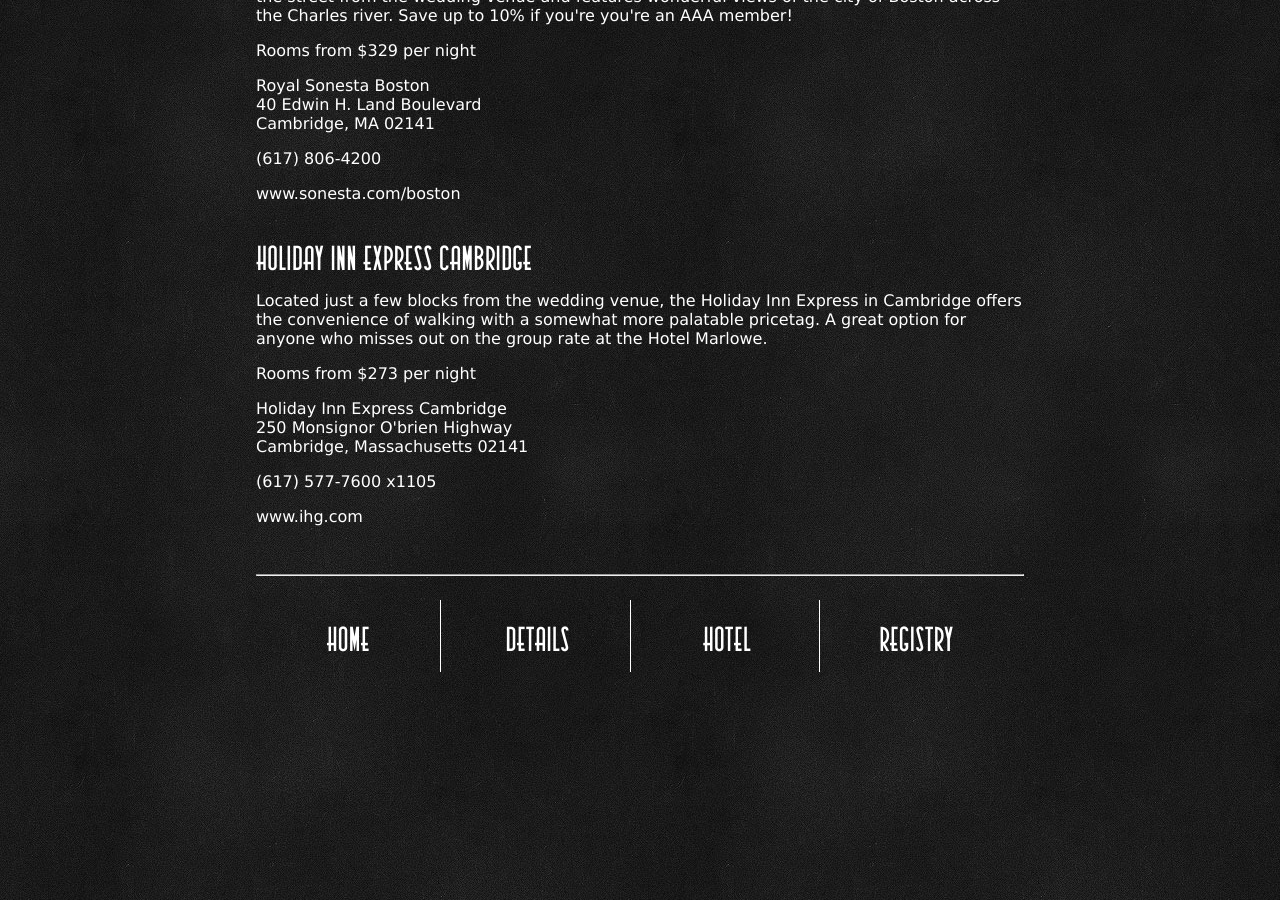
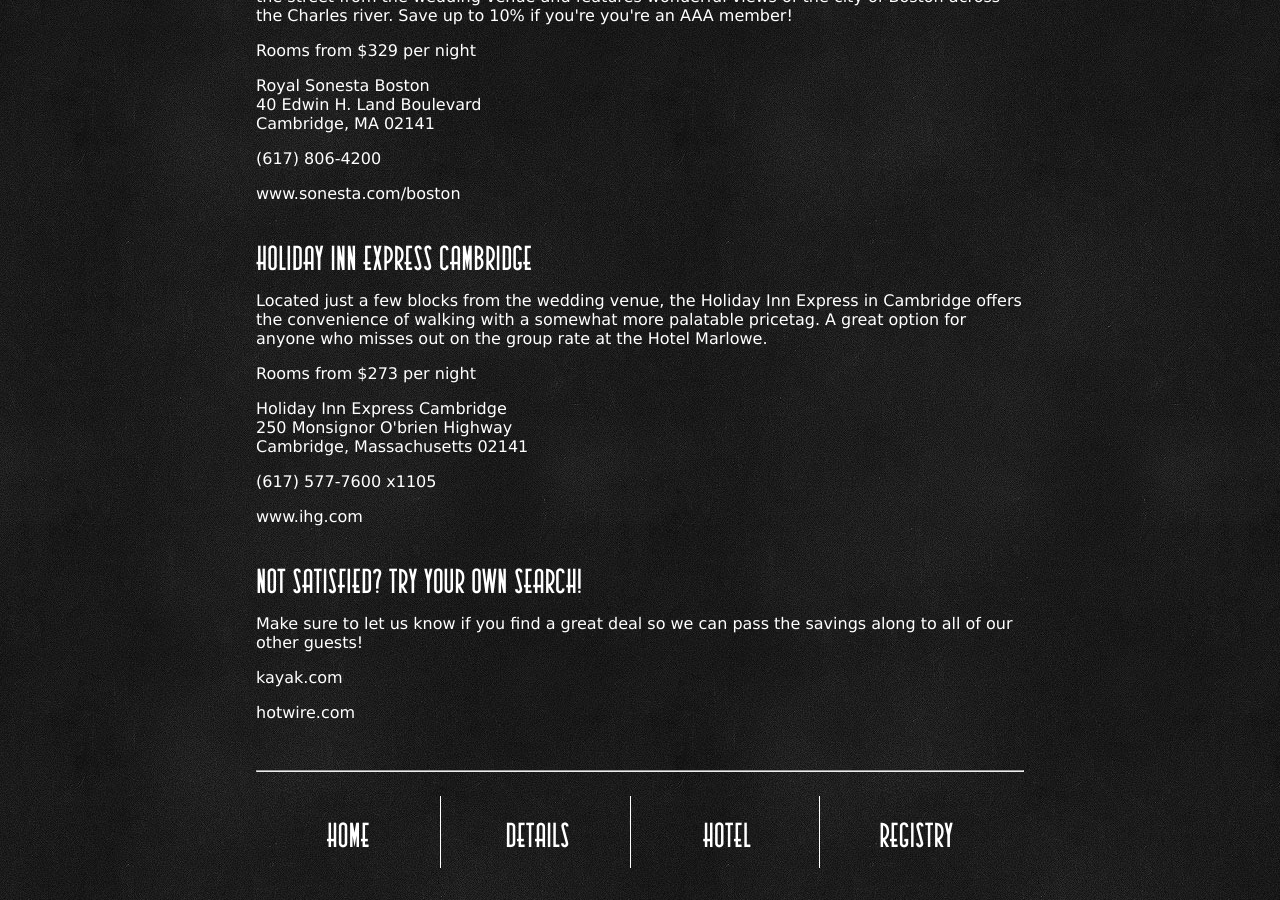
Before and after one commit to tdg5/wedding_jekyll, a Jekyll site: the page built from pages/hotel/index.html, in a window 1280 px wide and 900 px high, scrolled down 1017 px. Built offline with Jekyll 4.4.1, drawn with Linux system fonts in a browser that asks for light colours; Markdown is read by kramdown in place of the engine named in the settings.

Commit message:
Add choose your own adventure section to hotel page

```diff
--- a/pages/hotel/index.html
+++ b/pages/hotel/index.html
@@ -59,4 +59,17 @@
       <a href="https://www.ihg.com/holidayinnexpress/hotels/us/en/cambridge/boscb/hoteldetail" class="unadorned" target="_blank">www.ihg.com</a>
     </p>
   </li>
+  <li>
+    <h3 class="sans-serif">Not satisfied? Try your own search!</h3>
+    <p class="copy">
+      Make sure to let us know if you find a great deal so we can pass the
+      savings along to all of our other guests!
+    </p>
+    <p class="copy">
+      <a href="https://www.kayak.com/hotels/Cambridge,MA/2015-10-02/2015-10-04/2guests" class="unadorned" target="_blank">kayak.com</a>
+    </p>
+    <p class="copy">
+      <a href="https://www.hotwire.com/hotel/search-options.jsp?inputId=index&rs=0&contextDomId=genRandom8&isFromSearchPopup=false&destCity=Cambridge%2C+MA&gaiaId=8093&essHotelId=&startDate=10%2F02%2F15&endDate=10%2F04%2F15&numRooms=1&noOfAdults=2&noOfChildren=0" class="unadorned" target="_blank">hotwire.com</a>
+    </p>
+  </li>
 </ul>
```
Lines whose indentation alone changed are shown as unchanged.
